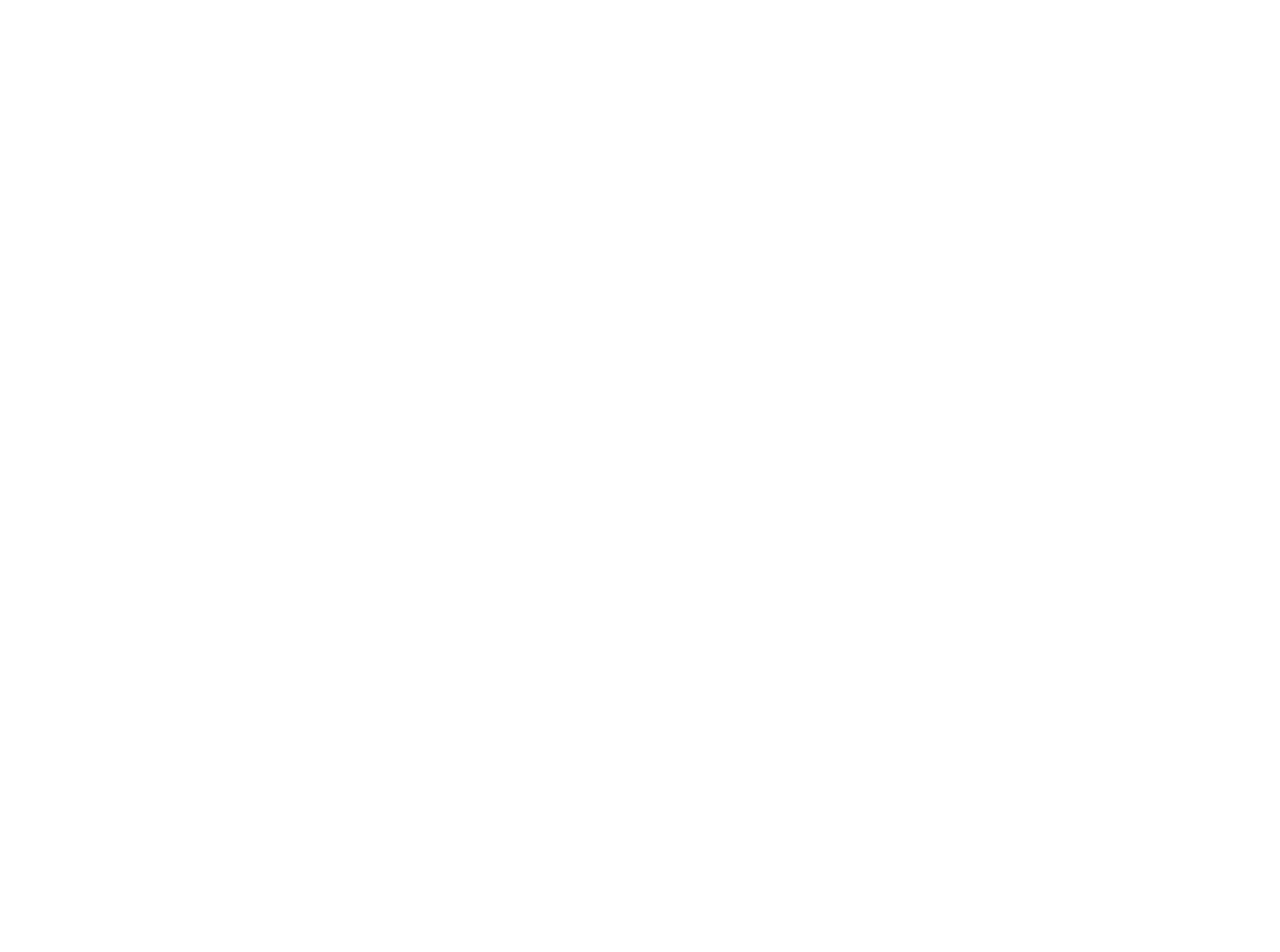
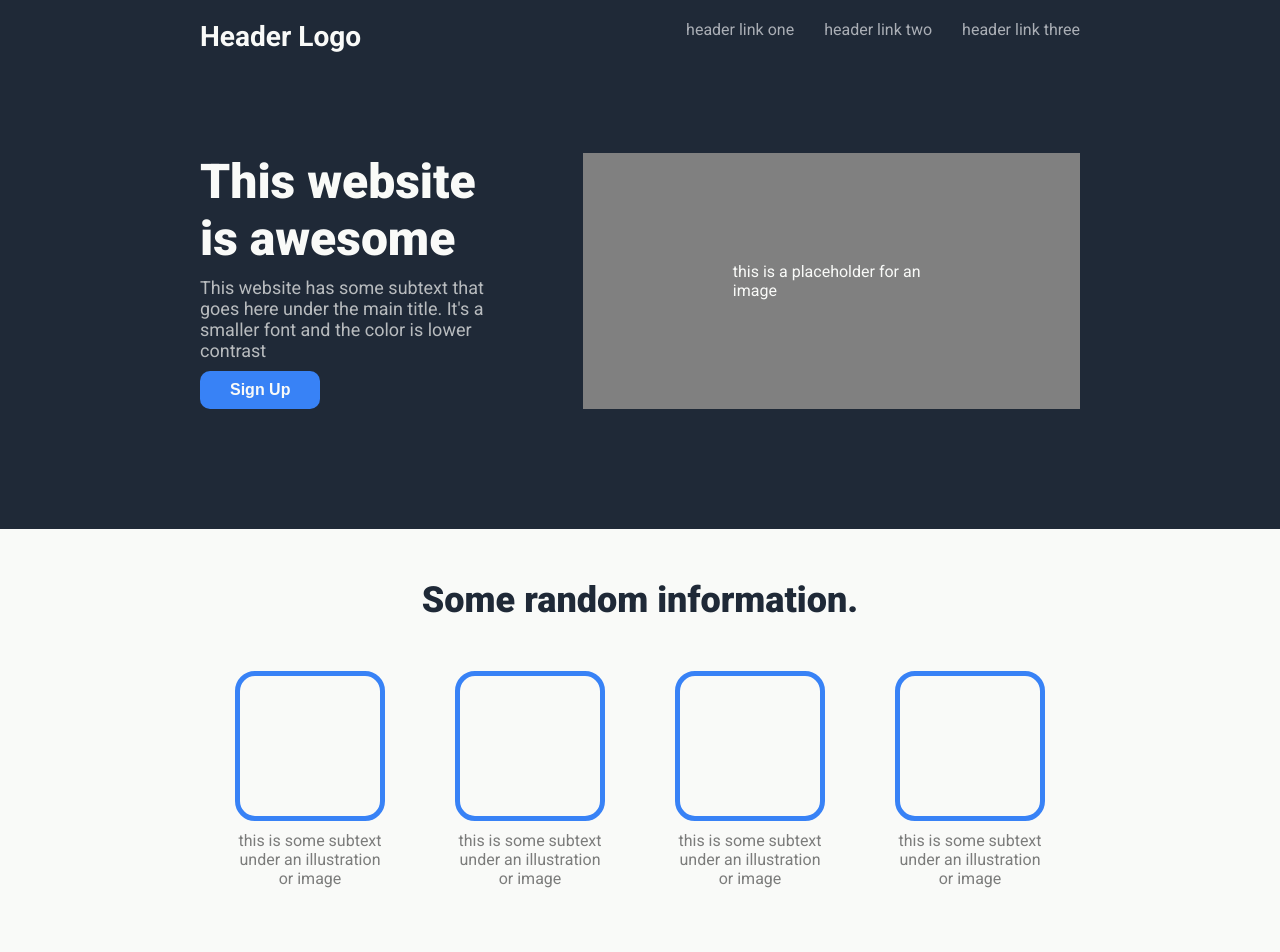
Before and after one commit to jbedville/landing-page-odin, a plain HTML site: page index.html in a window 1280 px wide. Shown: the top 952 px of the page. Before the commit the page ends 800 px from the top, so only its background shows below. Drawn offline with Linux system fonts and the light colour scheme.

Commit message:
finished commit

```diff
--- a/index.html
+++ b/index.html
@@ -1,11 +1,91 @@
 <!DOCTYPE html>
 <html lang="en">
-<head>
-    <meta charset="UTF-8">
-    <meta name="viewport" content="width=device-width, initial-scale=1.0">
+  <head>
+    <meta charset="UTF-8" />
+    <meta name="viewport" content="width=device-width, initial-scale=1.0" />
+    <link rel="stylesheet" href="style.css" />
+    <link rel="preconnect" href="https://fonts.googleapis.com" />
+    <link rel="preconnect" href="https://fonts.gstatic.com" crossorigin />
+    <link
+      href="https://fonts.googleapis.com/css2?family=Roboto:ital,wght@0,100..900;1,100..900&display=swap"
+      rel="stylesheet"
+    />
     <title>Landing Page</title>
-</head>
-<body>
-
-</body>
+  </head>
+  <body>
+    <div class="body-one">
+      <div class="header-container">
+        <div class="header-left">
+          <h3>Header Logo</h3>
+        </div>
+        <div class="header-right">
+          <a href="#">header link one</a>
+          <a href="#">header link two</a>
+          <a href="#">header link three</a>
+        </div>
+      </div>
+      <div class="hero-container">
+        <div class="hero-left">
+          <h1>This website is awesome</h1>
+          <p>
+            This website has some subtext that goes here under the main title.
+            It's a smaller font and the color is lower contrast
+          </p>
+          <button>Sign Up</button>
+        </div>
+        <div class="hero-right">
+          <p>this is a placeholder for an image</p>
+        </div>
+      </div>
+    </div>
+    <div class="body-two">
+      <h2>Some random information.</h2>
+      <div class="info-container">
+        <div class="rounded-square">
+          <div class="blue-square"></div>
+          <p>this is some subtext under an illustration or image</p>
+        </div>
+        <div class="rounded-square">
+          <div class="blue-square"></div>
+          <p>this is some subtext under an illustration or image</p>
+        </div>
+        <div class="rounded-square">
+          <div class="blue-square"></div>
+          <p>this is some subtext under an illustration or image</p>
+        </div>
+        <div class="rounded-square">
+          <div class="blue-square"></div>
+          <p>this is some subtext under an illustration or image</p>
+        </div>
+      </div>
+    </div>
+    <div class="body-three">
+      <div class="text-container">
+        <p class="quote">
+          <em
+            >This is an inspiring quote, or a testimonial from a customer. Maybe
+            it's just filling up space, or maybe people will actually read it.
+            Who knows? All I know is that it looks nice.</em
+          >
+        </p>
+        <p class="thor"><strong>- Thor, God of Thunder</strong></p>
+      </div>
+    </div>
+    <div class="body-four">
+      <div class="cta-container">
+        <div class="cta-left">
+          <h3>Call to Action! It's Time!</h3>
+          <p>
+            Sign up for our product by clicking that button right over there!
+          </p>
+        </div>
+        <div class="cta-right">
+          <button>Sign up</button>
+        </div>
+      </div>
+    </div>
+    <footer>
+      <p>Copyright © The Odin Project 2021</p>
+    </footer>
+  </body>
 </html>
--- /dev/null
+++ b/style.css
@@ -0,0 +1,190 @@
+* {
+    margin: 0;
+    padding: 0;
+    box-sizing: border-box;
+}
+
+body {
+    font-family: Roboto;
+    background-color: var(--white);
+}
+
+:root {
+    --dark-bg: #1F2937;
+    --blue: #3882F6;
+    --white: #F9FAF8;
+    --grey: #E5E7EB;
+    --black: #1F2937;
+    --grey-bg: #E5E7EB;
+}
+
+.body-one {
+    background-color: var(--dark-bg);
+    color: var(--white);
+    padding: 20px 200px
+}
+
+.header-container {
+    display: flex;
+    justify-content: space-between;
+    margin-bottom: 100px;
+}
+
+.header-left {
+    font-size: 24px;
+    font-weight: 900;
+}
+
+.header-right {
+    display: flex;
+    justify-content: space-around;
+}
+
+.header-right a{
+    text-decoration: none;
+    color: var(--grey);
+    text-align: center;
+    margin-left: 30px;
+    opacity: 0.7;
+}
+
+.hero-container {
+    display: flex;
+    justify-content: space-between;
+    margin-bottom: 100px;
+}
+
+.hero-left {
+    width: 50%;
+    padding-right: 90px;
+}
+
+.hero-left h1 {
+    font-size: 48px;
+    font-weight: 900;
+    margin-bottom: 10px;
+}
+
+.hero-left p {
+    font-size: 18px;
+    opacity: 0.7;
+    margin-bottom: 10px;
+}
+
+.hero-left button {
+    background-color: var(--blue);
+    padding: 10px 30px;
+    color: var(--white);
+    border: none;
+    border-radius: 10px;
+    font-size: 1em;
+    font-weight: 700;
+}
+
+.hero-right {
+    background-color: grey;
+    display: flex;
+    justify-content: center;
+    align-items: center;
+    padding: 0 150px;
+}
+
+.body-two {
+    text-align: center;
+    margin-top: 50px;
+}
+
+.body-two h2 {
+    color: var(--black);
+    font-size: 36px;
+    font-weight: 900;
+    margin-bottom: 50px;
+}
+
+.info-container {
+    display: flex;
+    justify-content: center;
+    gap: 70px;
+    margin-bottom: 100px;
+}
+
+.rounded-square {
+    width: 150px;
+}
+
+.rounded-square p{
+    opacity: 0.5;
+}
+
+.blue-square {
+    width: 150px;
+    height: 150px;
+    border: 5px solid var(--blue);
+    border-radius: 20px;
+    margin-bottom: 10px;
+}
+
+.body-three {
+    background-color: var(--grey-bg);
+    padding: 100px 370px;
+}
+
+.quote {
+    font-size: 36px;
+    font-weight: 200;
+}
+
+.thor {
+    text-align: right;
+    font-size: 1.6rem;
+    padding-right: 30px;
+}
+
+.body-four {
+    padding: 100px 200px;
+}
+
+.cta-container {
+    background-color: var(--blue);
+    display: flex;
+    align-items: center;
+    padding: 50px 100px;
+    color: var(--white);
+    border-radius: 10px;
+    justify-content: space-between;
+}
+
+.cta-left h3 {
+    font-size: 1.5rem;
+    margin-bottom: 3px;
+}
+
+.cta-left p {
+    font-size: 1.2rem;
+    opacity: 0.7;
+}
+
+.cta-right {
+    padding-right: 50px;
+}
+
+.cta-right button {
+    border: 2px solid var(--white);
+    color: var(--white);
+    background-color: var(--blue);
+    padding: 10px 40px;
+    border-radius: 10px;
+    font-size: 1.2rem;
+}
+
+footer {
+    text-align: center;
+    padding: 40px 0;
+    background-color: var(--dark-bg);
+    color: var(--white);
+}
+
+footer p {
+    opacity: 0.7;
+    font-size: 1.1rem;
+}
```
